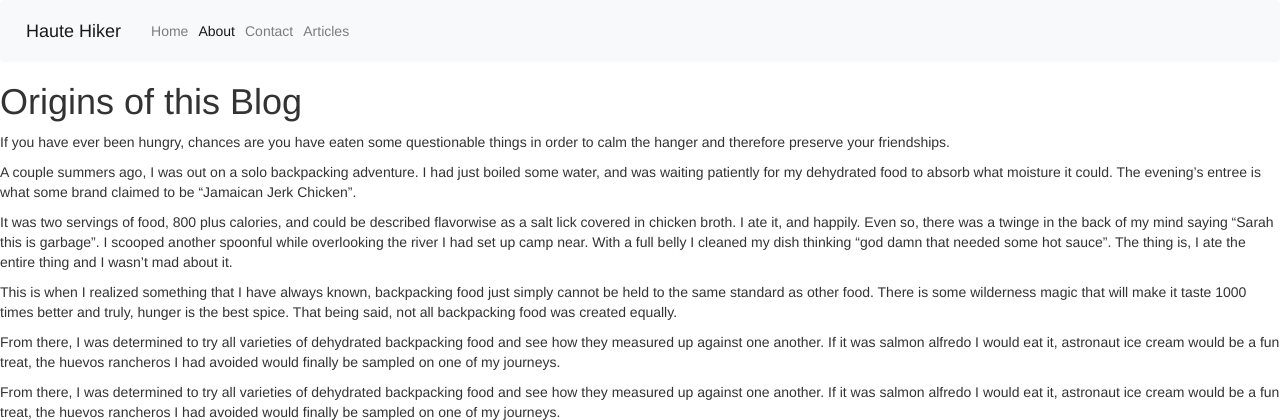
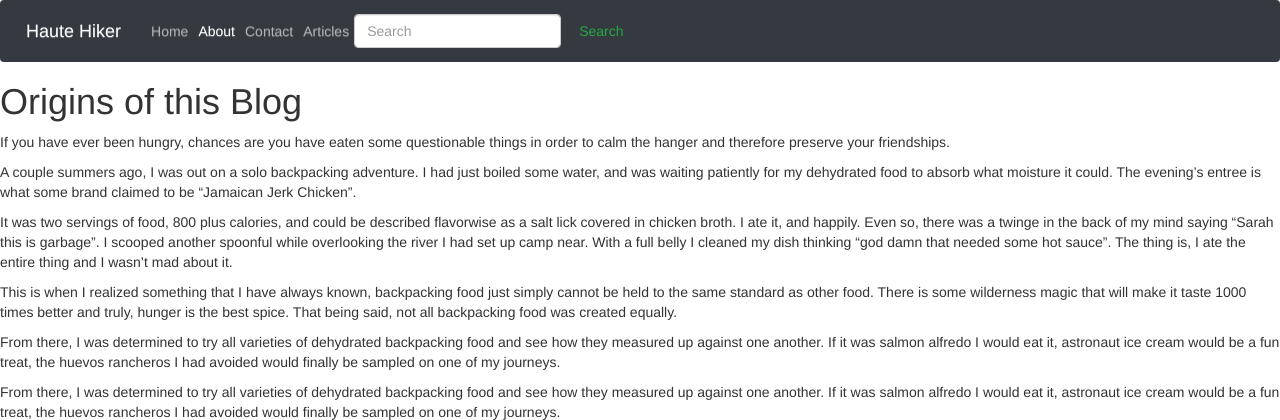
Before and after one commit to sarahdactyl71/haute_hiker, a Django app: page /about/ in a window 1280 px wide. Shown: the top 420 px of the page. Run offline with Django 3.2, Linux system fonts and the light colour scheme; some libraries are stand-ins or nearby versions.

Commit message:
further customizes nav-bar

```diff
--- a/reviews/templates/navbar.html
+++ b/reviews/templates/navbar.html
@@ -1,4 +1,4 @@
-<nav class="navbar navbar-expand-lg navbar-light bg-light">
+<nav class="navbar navbar-expand-lg navbar-dark bg-dark">
   <a class="navbar-brand" href="/">Haute Hiker</a>
   <div id="navbarNav">
     <ul class="navbar-nav">
@@ -16,4 +16,8 @@
       </li>
     </ul>
   </div>
+  <form class="form-inline">
+    <input class="form-control mr-sm-2" type="search" placeholder="Search" aria-label="Search">
+    <button class="btn btn-outline-success my-2 my-sm-0" type="submit">Search</button>
+  </form>
 </nav>
```
